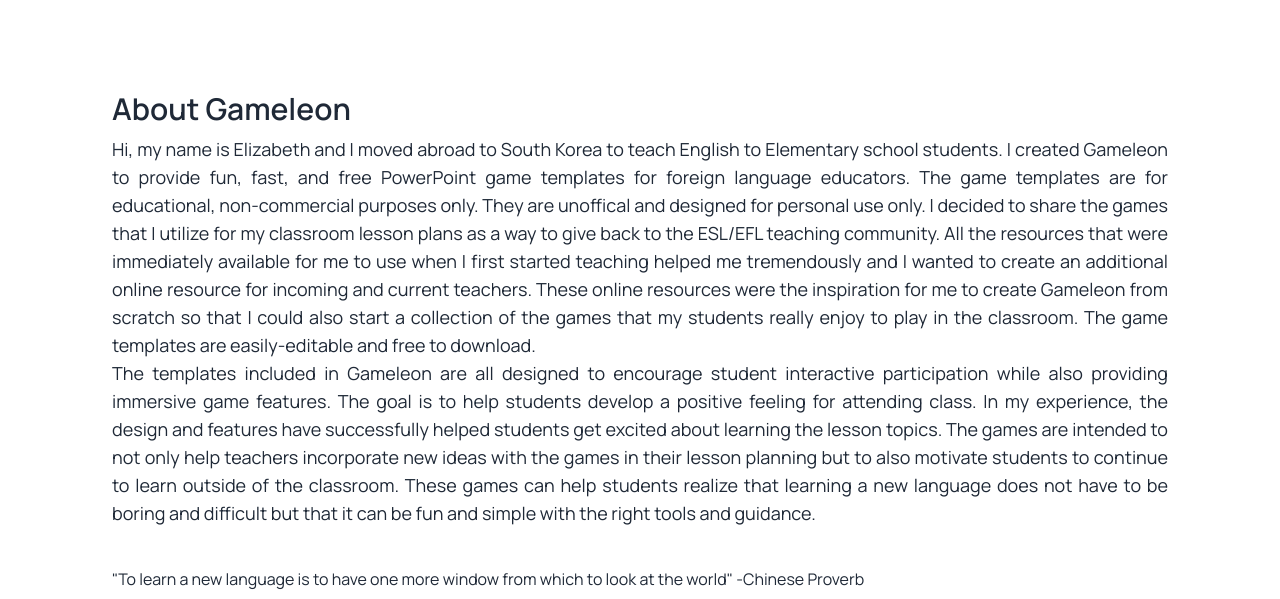
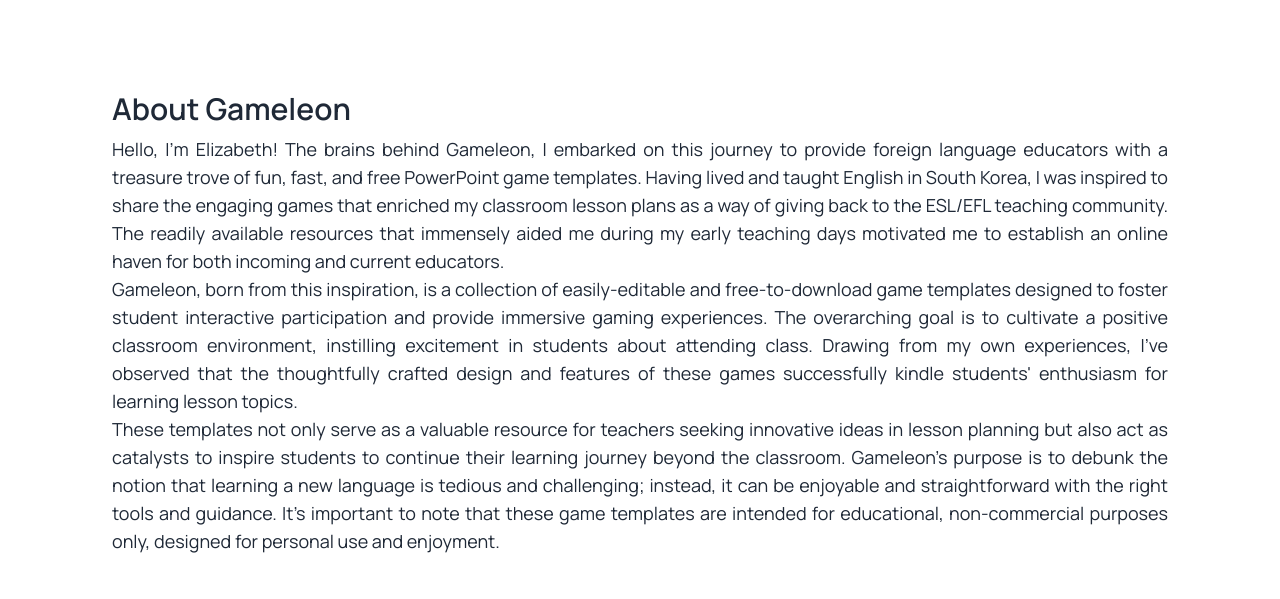
Before and after one commit to EliRen7/gameleonPPT, a Next.js app: page / in a window 1280 px wide. Shown: the part 3160-3759 px from the top of the page. Built offline with nearby package versions, Linux system fonts and the light colour scheme; a web font is replaced by a local one.

Commit message:
updated about

```diff
--- a/components/About.tsx
+++ b/components/About.tsx
@@ -6,8 +6,11 @@
   <div className="card lg:card-side bg-base-100 md:auto md:p-20 md:mt-20" id='about'>
   <div className="card-body ">
     <h2 className="card-title text-3xl">About Gameleon</h2>
-    <p className='text-justify text-lg' >Hi, my name is Elizabeth and I moved abroad to South Korea to teach English to Elementary school students. I created Gameleon to provide fun, fast, and free PowerPoint game templates for foreign language educators. The game templates are for educational, non-commercial purposes only. They are unoffical and designed for personal use only. I decided to share the games that I utilize for my classroom lesson plans as a way to give back to the ESL/EFL teaching community. All the resources that were immediately available for me to use when I first started teaching helped me tremendously and I wanted to create an additional online resource for incoming and current teachers. These online resources were the inspiration for me to create Gameleon from scratch so that I could also start a collection of the games that my students really enjoy to play in the classroom. The game templates are easily-editable and free to download.
-<br></br>The templates included in Gameleon are all designed to encourage student interactive participation while also providing immersive game features. The goal is to help students develop a positive feeling for attending class. In my experience, the design and features have successfully helped students get excited about learning the lesson topics. The games are intended to not only help teachers incorporate new ideas with the games in their lesson planning but to also motivate students to continue to learn outside of the classroom. These games can help students realize that learning a new language does not have to be boring and difficult but that it can be fun and simple with the right tools and guidance.</p>
+    <p className='text-justify text-lg' >Hello, I'm Elizabeth! The brains behind Gameleon, I embarked on this journey to provide foreign language educators with a treasure trove of fun, fast, and free PowerPoint game templates. Having lived and taught English in South Korea, I was inspired to share the engaging games that enriched my classroom lesson plans as a way of giving back to the ESL/EFL teaching community. The readily available resources that immensely aided me during my early teaching days motivated me to establish an online haven for both incoming and current educators. <br></br>
+
+Gameleon, born from this inspiration, is a collection of easily-editable and free-to-download game templates designed to foster student interactive participation and provide immersive gaming experiences. The overarching goal is to cultivate a positive classroom environment, instilling excitement in students about attending class. Drawing from my own experiences, I've observed that the thoughtfully crafted design and features of these games successfully kindle students' enthusiasm for learning lesson topics.<br></br>
+
+These templates not only serve as a valuable resource for teachers seeking innovative ideas in lesson planning but also act as catalysts to inspire students to continue their learning journey beyond the classroom. Gameleon's purpose is to debunk the notion that learning a new language is tedious and challenging; instead, it can be enjoyable and straightforward with the right tools and guidance. It's important to note that these game templates are intended for educational, non-commercial purposes only, designed for personal use and enjoyment.</p>
 <br></br>
 <p>"To learn a new language is to have one more window from which to look at the world" -Chinese Proverb</p>
   </div>
```
